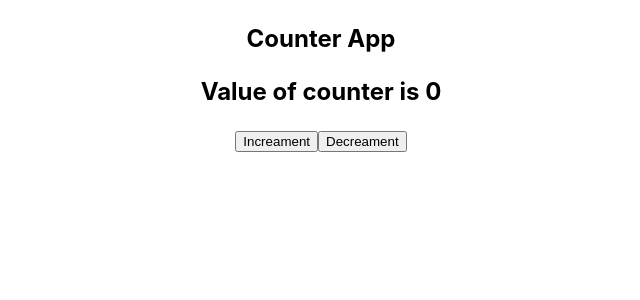
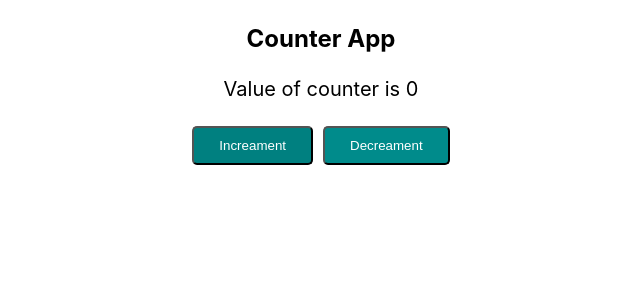
Before and after one commit to rooshanahmed/Storybook-React-CDD, a React (Create React App) app: page / in a window 1280 px wide. Shown: the top 300 px of the page, without its empty margins (319-959 px from the left). Built offline with nearby package versions, Linux system fonts and the light colour scheme.

Commit message:
Update counter.js

```diff
--- a/src/components/counter.js
+++ b/src/components/counter.js
@@ -1,21 +1,32 @@
-import React, { useState } from 'react'
-import Text from './text'
-import Button from './button'
+import React, { useState } from "react";
+import Text from "./text";
+import Button from "./button";
+import "./counter.css";
 
 const Counter = () => {
-    let [count, setCount] = useState(0);
+  let [count, setCount] = useState(0);
 
-    return(
-        <div>
-            <Text value={"Counter App"}
-                style={{ fontSize: '24px', fontWeight: 'bold' }}
-            />
-            <Text value={`Value of counter is ${count}`}
-                style={{ fontSize: '24px', fontWeight: 'bold' }}
-            />
-            <Button value={'Increament'} onClick={ () => setCount(count++) } />
-            <Button value={'Decreament'} onClick={ () => setCount(count--) } />
-        </div>
-    )
-}
+  return (
+    <div>
+      <Text
+        value={"Counter App"}
+        style={{ fontSize: "24px", fontWeight: "bold" }}
+      />
+      <Text
+        value={`Value of counter is ${count}`}
+        style={{ fontSize: "20px" }}
+      />
+      <Button
+        value={"Increament"}
+        onClick={() => setCount(count++)}
+        className="btn-inc"
+      />
+      <Button
+        value={"Decreament"}
+        onClick={() => setCount(count--)}
+        className="btn-dec"
+      />
+    </div>
+  );
+};
 export default Counter;
```
